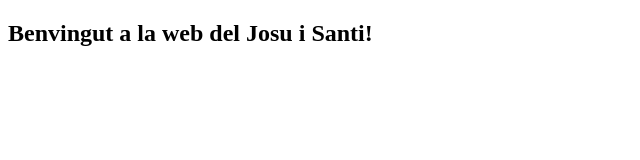
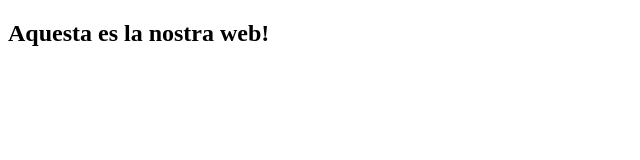
Before and after one commit to inspedralbes/gitflow-josusanti, a plain HTML site: page index.html in a window 1280 px wide. Shown: the whole page, without its empty margins (0-640 px from the left). Drawn offline with Linux system fonts and the light colour scheme.

Commit message:
Canviada portada

```diff
--- a/index.html
+++ b/index.html
@@ -7,6 +7,6 @@
     <title>Web</title>
 </head>
 <body>
-    <h2>Benvingut a la web del Josu i Santi!</h2>
+    <h2>Aquesta es la nostra web!</h2>
 </body>
 </html>
```
